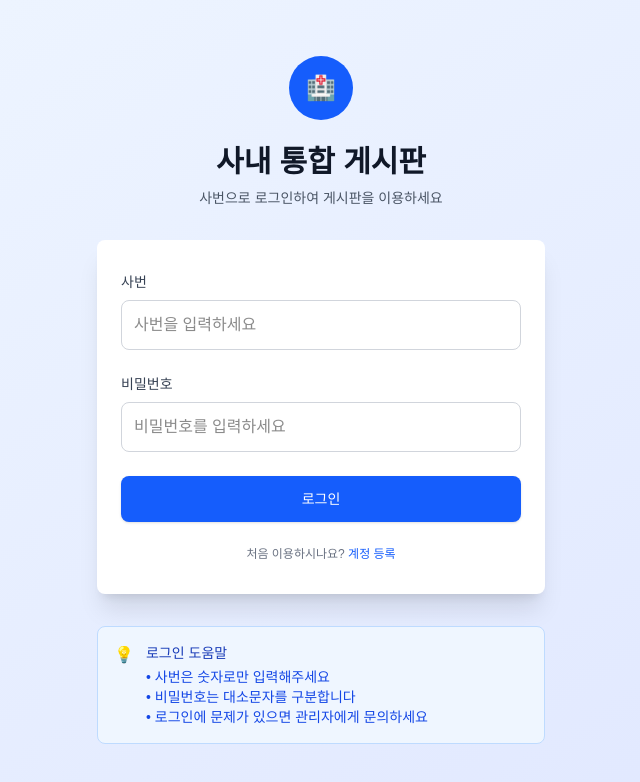
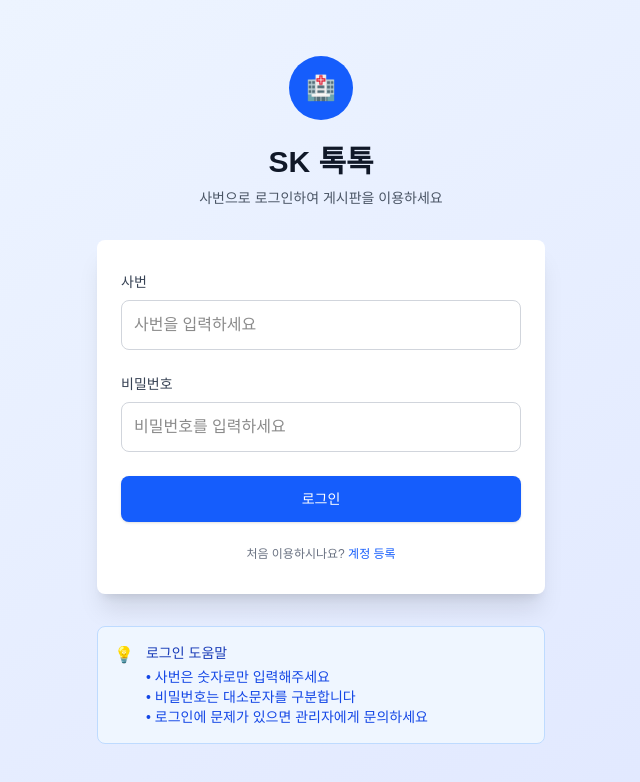
Before and after one commit to yellowqt03/board-sk-app, a Next.js app: page /login in a window 1280 px wide. Shown: the top 782 px of the page, without its empty margins (319-959 px from the left). Built offline with nearby package versions, Linux system fonts and the light colour scheme; no server answers.

Commit message:
로그인 페이지 타이틀을 'SK 톡톡'으로 변경

```diff
--- a/src/app/login/page.tsx
+++ b/src/app/login/page.tsx
@@ -66,7 +66,7 @@
             <span className="text-2xl text-white">🏥</span>
           </div>
           <h2 className="mt-6 text-3xl font-bold text-gray-900">
-            사내 통합 게시판
+            SK 톡톡
           </h2>
           <p className="mt-2 text-sm text-gray-600">
             사번으로 로그인하여 게시판을 이용하세요
```
